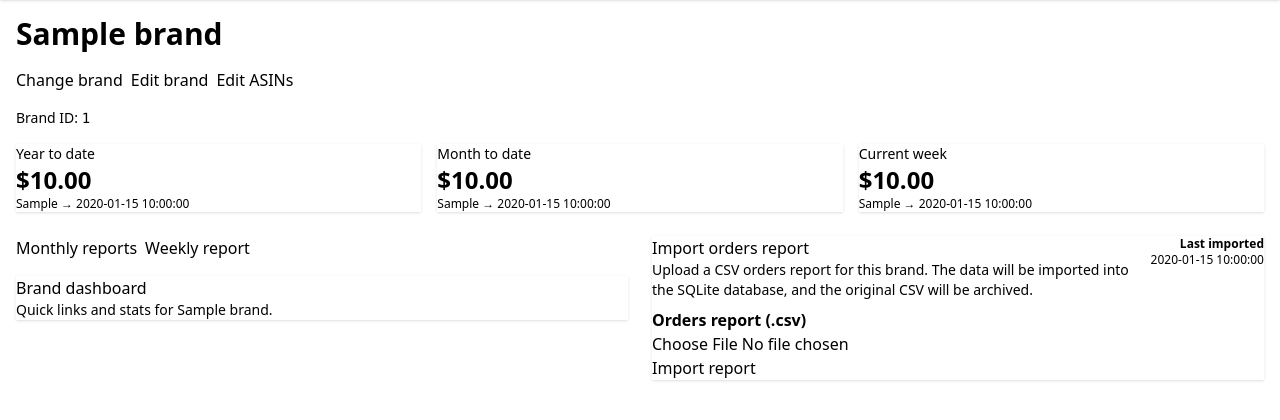
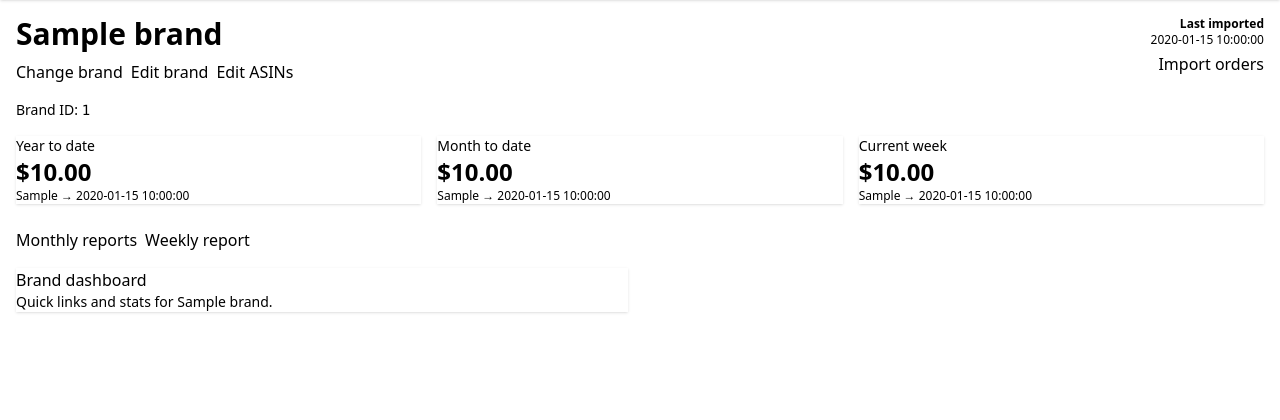
Before and after one commit to fillet54/aws-reports, a Flask app: template aws_reports/templates/brands/index.html in a window 1280 px wide. Shown: the part 28-448 px from the top of the page. Run offline with Flask 3, Linux system fonts and the light colour scheme; the template is opened without the code that fills it: most values are stand-ins (such as "Sample title", 1, 10 or a date in 2020); some libraries are stand-ins or nearby versions.

Commit message:
Import orders modal

```diff
--- a/aws_reports/templates/brands/index.html
+++ b/aws_reports/templates/brands/index.html
@@ -3,8 +3,10 @@
 {% block title %}{{ brand.name }} – Brand Index{% endblock %}
 
 {% block content %}
-  <h1 class="text-3xl font-bold mb-4">{{ brand.name }}</h1>
-  <div class="flex flex-wrap gap-2 mb-4">
+  <div class="flex flex-wrap items-start justify-between gap-4 mb-4">
+    <div>
+      <h1 class="text-3xl font-bold mb-2">{{ brand.name }}</h1>
+      <div class="flex flex-wrap gap-2">
         <a class="btn btn-ghost btn-sm" href="{{ url_for('index') }}">Change brand</a>
         <a class="btn btn-ghost btn-sm" href="{{ url_for('edit_brand', brand_id=brand.id) }}">
           Edit brand
@@ -12,6 +14,19 @@
         <a class="btn btn-ghost btn-sm" href="{{ url_for('asin_meta_index', brand_id=brand.id) }}">
           Edit ASINs
         </a>
+      </div>
+    </div>
+    <div class="flex flex-col items-end gap-1">
+      {% if latest_updated_date %}
+        <div class="text-xs text-base-content/70 text-right min-w-[120px]">
+          <p class="font-semibold text-base-content whitespace-nowrap">Last imported</p>
+          <p class="whitespace-nowrap">{{ latest_updated_date }}</p>
+        </div>
+      {% endif %}
+      <button class="btn btn-primary btn-sm" onclick="importDialog.showModal()">
+        Import orders
+      </button>
+    </div>
   </div>
 
   <p class="mb-4 text-sm text-base-content/70">
@@ -87,27 +102,18 @@
         </div>
       </div>
     </div>
+  </div>
 
-    <!-- Right: import orders report -->
-    <div>
-      <div class="card bg-base-100 shadow">
-        <div class="card-body">
-          <div class="flex items-start justify-between">
-            <div>
-              <h2 class="card-title">Import orders report</h2>
-              <p class="text-sm text-base-content/70 mb-2">
+  <dialog id="importDialog" class="modal">
+    <div class="modal-box max-w-xl">
+      <form method="dialog">
+        <button class="btn btn-sm btn-circle btn-ghost absolute right-2 top-2">✕</button>
+      </form>
+      <h3 class="font-bold text-lg mb-2">Import orders report</h3>
+      <p class="text-sm text-base-content/70 mb-4">
         Upload a CSV orders report for this brand. The data will be imported into
         the SQLite database, and the original CSV will be archived.
       </p>
-            </div>
-            {% if latest_updated_date %}
-              <div class="text-xs text-base-content/70 text-right min-w-[120px]">
-                <p class="font-semibold text-base-content whitespace-nowrap">Last imported</p>
-                <p class="whitespace-nowrap">{{ latest_updated_date }}</p>
-              </div>
-            {% endif %}
-          </div>
-
       <form
         method="post"
         action="{{ url_for('import_orders_report', brand_id=brand.id) }}"
@@ -126,15 +132,16 @@
             required
           >
         </label>
-
-            <div class="card-actions justify-end">
+        <div class="modal-action">
+          <button type="button" class="btn btn-ghost" onclick="importDialog.close()">Cancel</button>
           <button class="btn btn-primary" type="submit">
             Import report
           </button>
         </div>
       </form>
     </div>
-      </div>
-    </div>
-  </div>
+    <form method="dialog" class="modal-backdrop">
+      <button>close</button>
+    </form>
+  </dialog>
 {% endblock %}
```
Lines whose indentation alone changed are shown as unchanged.
